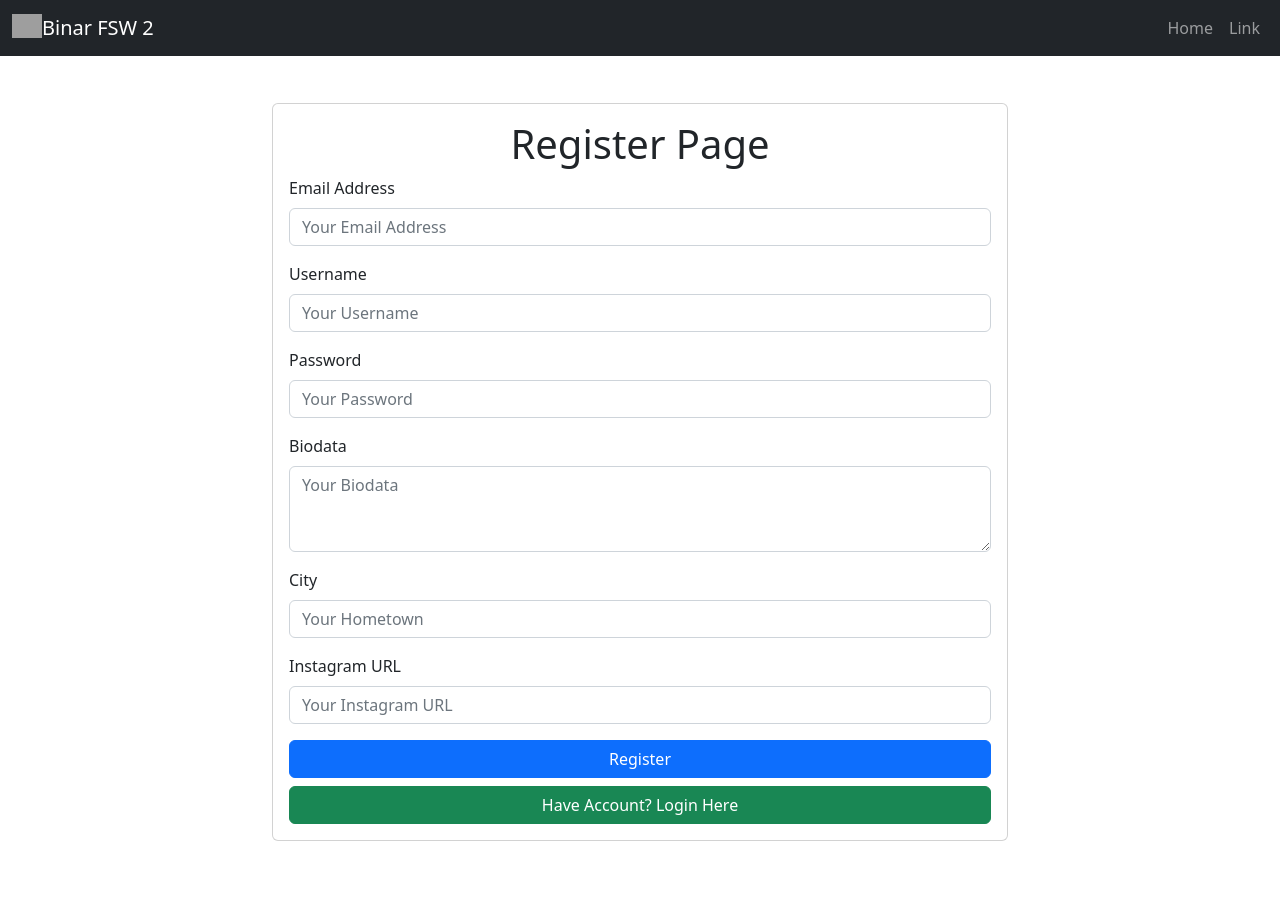
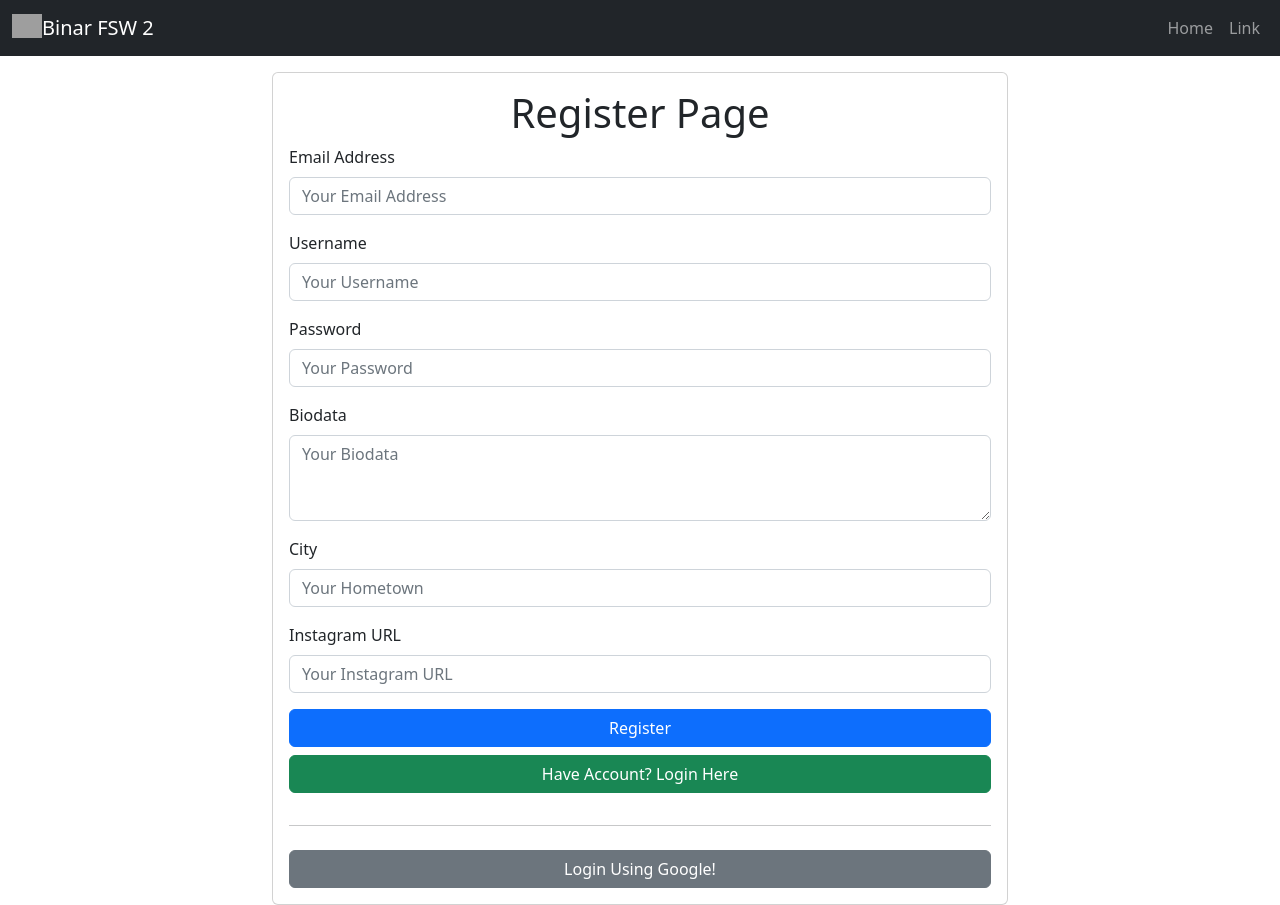
Before and after one commit to FSW-29/ChallengeChapter9, a React (Create React App) app in the folder client-side/: page /register in a window 1280 px wide. Before the commit the page ends 872 px from the top, so only its background shows below. Built offline with nearby package versions, Linux system fonts and the light colour scheme; grey boxes are pictures that could not be loaded.

Commit message:
Tambah button untuk login menggunakan google

```diff
--- a/client-side/src/pages/authentication/register.jsx
+++ b/client-side/src/pages/authentication/register.jsx
@@ -130,9 +130,13 @@ const RegisterPage = () => {
                   <label htmlFor="social_media" className="form-label">Instagram URL</label>
                   <input name="social_media" type="social_media" className="form-control" id="social_media" placeholder="Your Instagram URL" onChange={ (e) => setSocialMedia(e.target.value) } required />
                 </div>
-                <div className="d-grid gap-2">
+                <div className="d-grid gap-2 mt-2">
                   <button type="submit" className="btn btn-primary">Register</button>
                   <Link to="/login" className="btn btn-success" target="__blank">Have Account? Login Here</Link>
+                </div>
+                <div className="d-grid gap-2 mt-3">
+                  <hr />
+                  <Link className="btn btn-secondary" onClick={ () => alert('Feature is Coming Soon!') }>Login Using Google!</Link>
                 </div>
               </form>
             </div>
```
